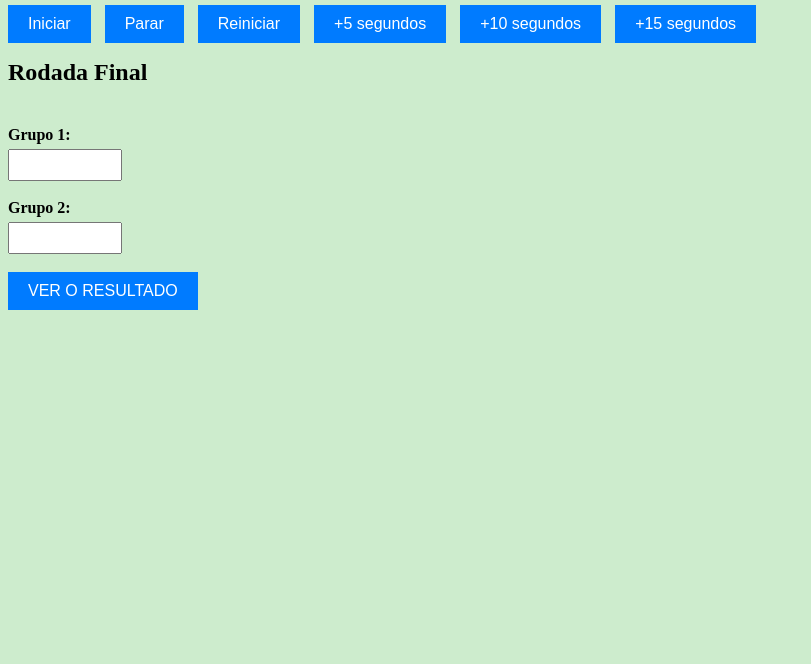
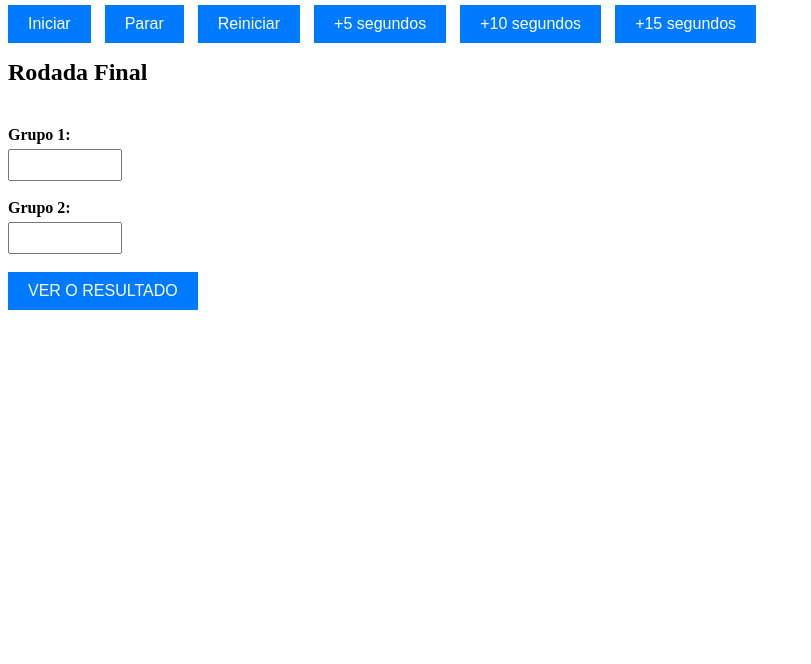
Before and after one commit to SrJoke/aaaaaa, a plain HTML site: page final.html in a window 1280 px wide. Shown: the part 136-800 px from the top of the page, without its empty margins (0-811 px from the left). Drawn offline with Linux system fonts and the light colour scheme.

Commit message:
Update estilo.css

```diff
--- a/estilo.css
+++ b/estilo.css
@@ -87,8 +87,3 @@ input[type="submit"] {
 input[type="submit"]:hover {
     background-color: #0056b3; /* Azul mais escuro quando hover */
 }
-
-
-body {
-    background-color: #cdeccd;
-}
```
